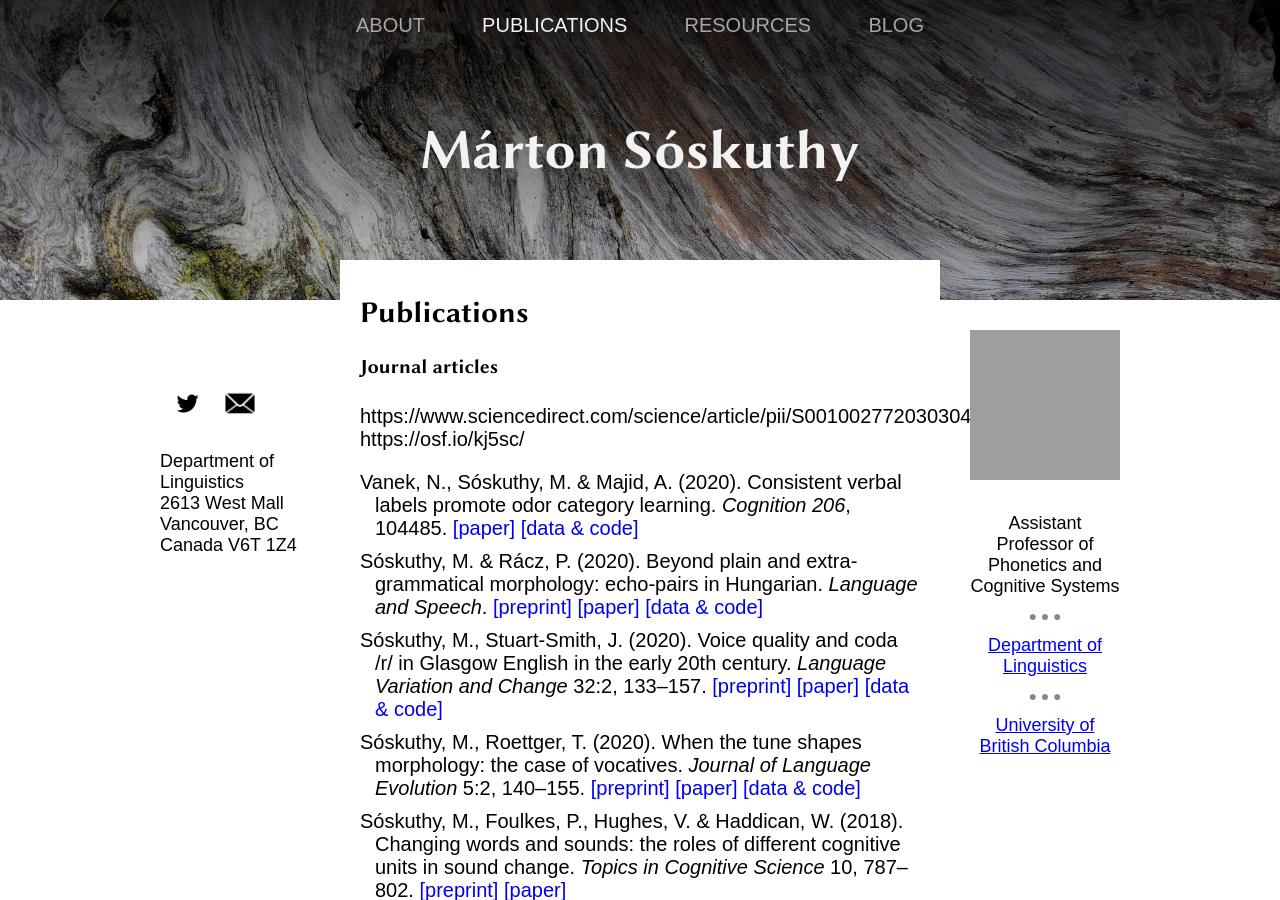
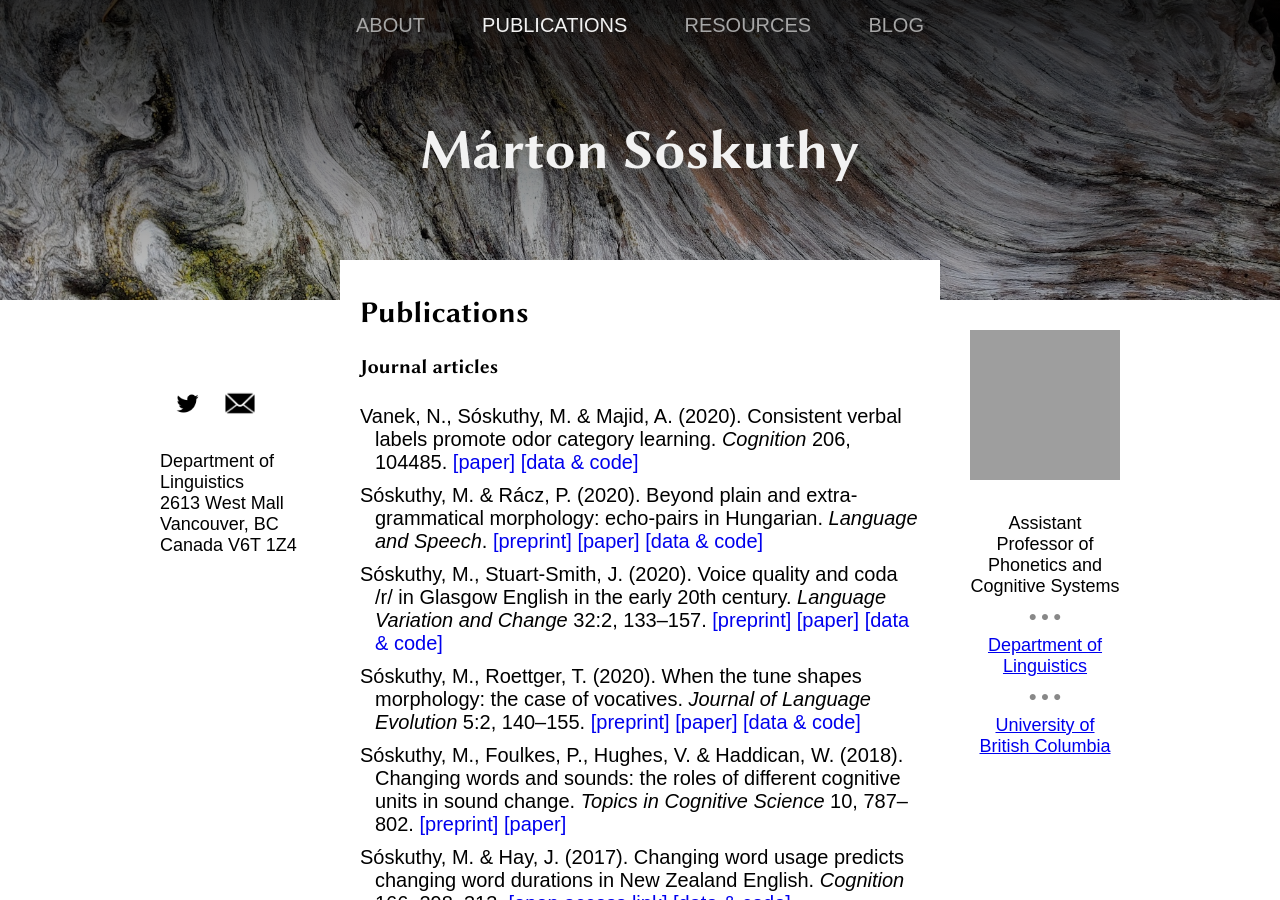
Before and after one commit to soskuthy/soskuthy.github.io, a Jekyll site: the page built from publications.html, in a window 1280 px wide and 900 px high. Built offline with Jekyll 4.4.1, drawn with Linux system fonts in a browser that asks for light colours; some web fonts are replaced; some of the changed lines change nothing that is shown; grey boxes are pictures that could not be loaded.

Commit message:
publication edits

```diff
--- a/publications.html
+++ b/publications.html
@@ -5,10 +5,9 @@ title: Publications
 <h2>Publications</h2>
 
 <h4>Journal articles</h4>
-        https://www.sciencedirect.com/science/article/pii/S0010027720303048
-https://osf.io/kj5sc/
+
         <ul>
-            <li>Vanek, N., Sóskuthy, M. & Majid, A. (2020). Consistent verbal labels promote odor category learning. <em>Cognition 206</em>, 104485. <a href="https://www.sciencedirect.com/science/article/pii/S0010027720303048" target="_blank">[paper]</a> <a href="https://osf.io/kj5sc/" target="_blank">[data & code]</a></li>
+            <li>Vanek, N., Sóskuthy, M. & Majid, A. (2020). Consistent verbal labels promote odor category learning. <em>Cognition</em> 206, 104485. <a href="https://www.sciencedirect.com/science/article/pii/S0010027720303048" target="_blank">[paper]</a> <a href="https://osf.io/kj5sc/" target="_blank">[data & code]</a></li>
             <li>Sóskuthy, M. & Rácz, P. (2020). Beyond plain and extra-grammatical morphology: echo-pairs in Hungarian. <em>Language and Speech</em>. <a href="https://psyarxiv.com/fnqzt/" target="_blank">[preprint]</a> <a href="https://journals.sagepub.com/doi/10.1177/0023830920932955" target="_blank">[paper]</a> <a href="https://zenodo.org/record/3833374" target="_blank">[data & code]</a></li>
             <li>Sóskuthy, M., Stuart-Smith, J. (2020). Voice quality and coda /r/ in Glasgow English in the early 20th century. <em>Language Variation and Change</em> 32:2, 133–157. <a href="https://psyarxiv.com/td4px/" target="_blank">[preprint]</a> <a href="https://www.cambridge.org/core/journals/language-variation-and-change/article/voice-quality-and-coda-r-in-glasgow-english-in-the-early-20th-century/19606DBE232F8F004F3FA65CAD5C0676" target="_blank">[paper]</a> <a href="https://osf.io/df74r/" target="_blank">[data & code]</a></li>
             <li>Sóskuthy, M., Roettger, T. (2020). When the tune shapes morphology: the case of vocatives. <em>Journal of Language Evolution</em> 5:2, 140–155. <a href="https://psyarxiv.com/ef52k/" target="_blank">[preprint]</a> <a href="https://academic.oup.com/jole/article-abstract/5/2/140/5899950" target="_blank">[paper]</a> <a href="https://osf.io/ejr8m/" target="_blank">[data & code]</a></li>
```
Also changed, not shown: 1 other file.
